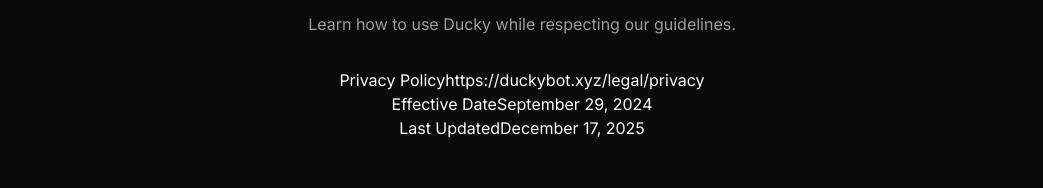
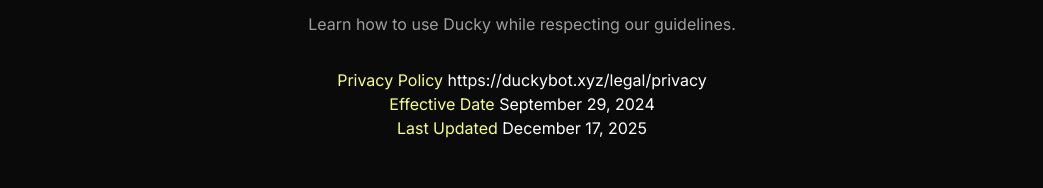
Before and after one commit to DuckySupport/duckybot.xyz, a Next.js app: page /legal/terms in a window 1280 px wide. Shown: the part 309-497 px from the top of the page, without its empty margins (118-1161 px from the left). Built offline with nearby package versions, Linux system fonts and the light colour scheme; no server answers.

Commit message:
global: reduce all top gaps

```diff
--- a/app/affiliates/page.tsx
+++ b/app/affiliates/page.tsx
@@ -7,7 +7,7 @@
 export default function AffiliatesPage() {
   return (
     <div className="min-h-screen bg-[#0a0a0a] text-white">
-      <section className="px-6 pb-10 pt-28 sm:pt-32">
+      <section className="px-6 pb-10 pt-14 sm:pt-32">
         <div className="mx-auto w-full max-w-5xl text-center">
           <h1 className="text-4xl font-semibold sm:text-6xl">
             Meet Our <span className="accent-text">Affiliates</span>
--- a/app/careers/page.tsx
+++ b/app/careers/page.tsx
@@ -23,7 +23,7 @@
 export default function OpportunitiesPage() {
   return (
     <div className="min-h-screen bg-[#0a0a0a] text-white">
-      <section className="px-6 pb-12 pt-28 sm:pt-32">
+      <section className="px-6 pb-12 pt-14 sm:pt-32">
         <div className="mx-auto flex w-full max-w-5xl flex-col items-center text-center">
           <h1 className="text-4xl font-semibold sm:text-6xl">
             Opportunities at <span className="accent-text">Ducky</span>
--- a/app/legal/privacy/page.tsx
+++ b/app/legal/privacy/page.tsx
@@ -3,7 +3,7 @@
 export default function PrivacyPolicyPage() {
   return (
     <div className="min-h-screen bg-[#0a0a0a] text-white">
-      <section className="px-6 pb-20 pt-28 sm:pt-32 md:pt-36">
+      <section className="px-6 pb-20 pt-14 sm:pt-32 md:pt-36">
         <div className="mx-auto w-full max-w-5xl text-center">
           <h1 className="text-4xl font-semibold sm:text-6xl">
             <span className="accent-text">Privacy</span> Policy
--- a/app/legal/terms/page.tsx
+++ b/app/legal/terms/page.tsx
@@ -3,7 +3,7 @@
 export default function TermsOfServicePage() {
   return (
     <div className="min-h-screen bg-[#0a0a0a] text-white">
-      <section className="px-6 pb-20 pt-28 sm:pt-32 md:pt-36">
+      <section className="px-6 pb-20 pt-14 sm:pt-32 md:pt-36">
         <div className="mx-auto w-full max-w-5xl text-center">
           <h1 className="text-4xl font-semibold sm:text-6xl">
             Terms of <span className="accent-text">Service</span>
@@ -13,17 +13,17 @@
           </p>
           <div className="legal-meta mt-8">
             <div>
-              <span className="legal-label">Privacy Policy</span>
+              <span className="legal-label accent-text">Privacy Policy </span>
               <a href="/legal/privacy" className="terms-link">
                 https://duckybot.xyz/legal/privacy
               </a>
             </div>
             <div>
-              <span className="legal-label">Effective Date</span>
+              <span className="legal-label accent-text">Effective Date </span>
               <span className="legal-value">September 29, 2024</span>
             </div>
             <div>
-              <span className="legal-label">Last Updated</span>
+              <span className="legal-label accent-text">Last Updated </span>
               <span className="legal-value">December 17, 2025</span>
             </div>
           </div>
--- a/app/opportunities/page.tsx
+++ b/app/opportunities/page.tsx
@@ -23,7 +23,7 @@
 export default function OpportunitiesPage() {
   return (
     <div className="min-h-screen bg-[#0a0a0a] text-white">
-      <section className="px-6 pb-12 pt-28 sm:pt-32">
+      <section className="px-6 pb-12 pt-14 sm:pt-32">
         <div className="mx-auto flex w-full max-w-5xl flex-col items-center text-center">
           <h1 className="text-4xl font-semibold sm:text-6xl">
             Opportunities at <span className="accent-text">Ducky</span>
--- a/app/page.tsx
+++ b/app/page.tsx
@@ -42,7 +42,7 @@
 
   return (
     <div className="relative min-h-screen bg-[#0a0a0a] text-white">
-      <section className="relative px-4 pb-16 pt-12 sm:pb-20 sm:pt-32 md:pt-20">
+      <section className="relative px-4 pb-16 pt-14 sm:pb-20 sm:pt-32 md:pt-20">
         <div className="mx-auto max-w-5xl text-center">
           <a
             id="duckyVersion"
--- a/app/partners/page.tsx
+++ b/app/partners/page.tsx
@@ -7,7 +7,7 @@
 export default function PartnersPage() {
   return (
     <div className="min-h-screen bg-[#0a0a0a] text-white">
-      <section className="px-6 pb-10 pt-28 sm:pt-32">
+      <section className="px-6 pb-10 pt-14 sm:pt-32">
         <div className="mx-auto w-full max-w-5xl text-center">
           <h1 className="text-4xl font-semibold sm:text-6xl">
             Meet Our <span className="accent-text">Partners</span>
--- a/app/plus/page.tsx
+++ b/app/plus/page.tsx
@@ -46,7 +46,7 @@
   return (
     <div className="min-h-screen bg-[#0a0a0a] text-white">
       <PurchaseModal open={purchaseOpen} onClose={() => setPurchaseOpen(false)} />
-      <section className="relative overflow-hidden px-6 pb-14 pt-24 sm:pt-28">
+      <section className="relative overflow-hidden px-6 pb-14 pt-24 sm:pt-14">
         <div className="relative mx-auto flex w-full max-w-5xl flex-col items-center text-center">
           <div className="mb-3 flex items-center gap-2 text-4xl font-semibold sm:text-5xl">
             <Plus className="inline h-[1.1em] w-auto pb-1" />
```
